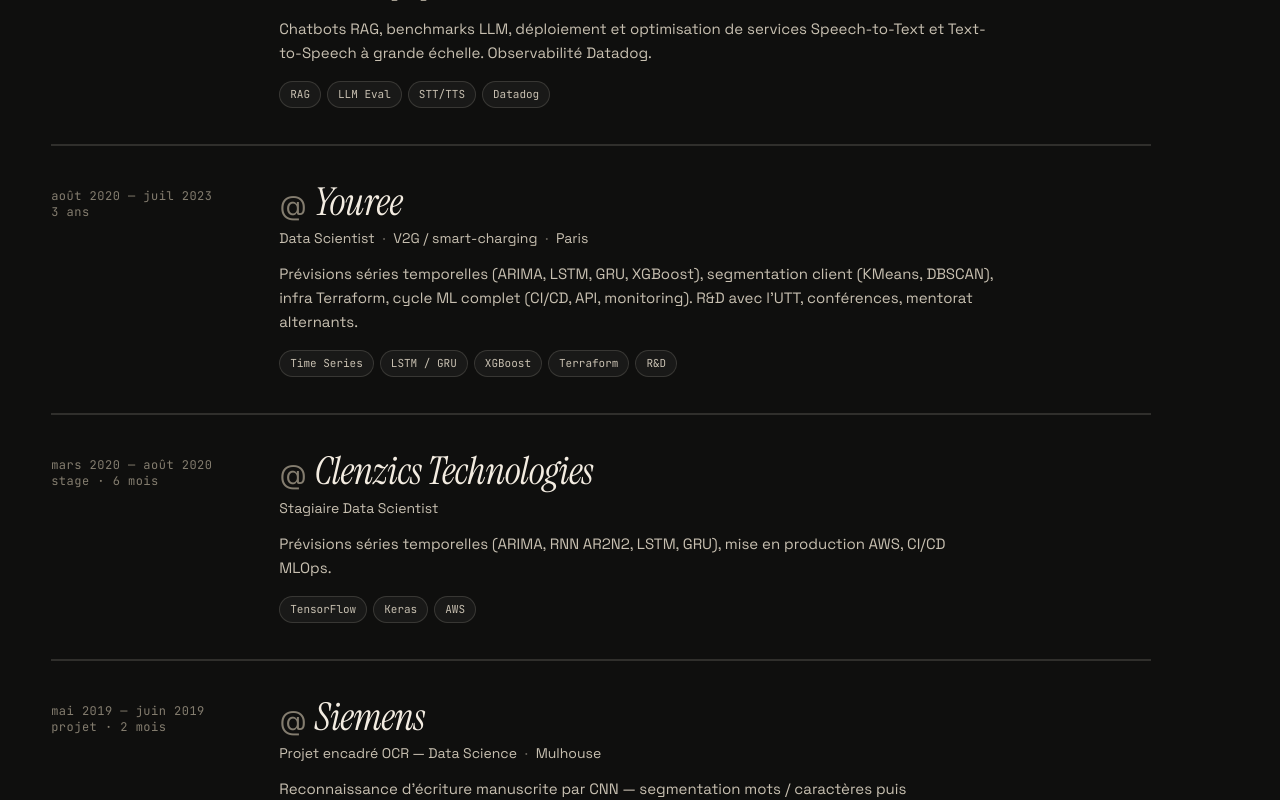
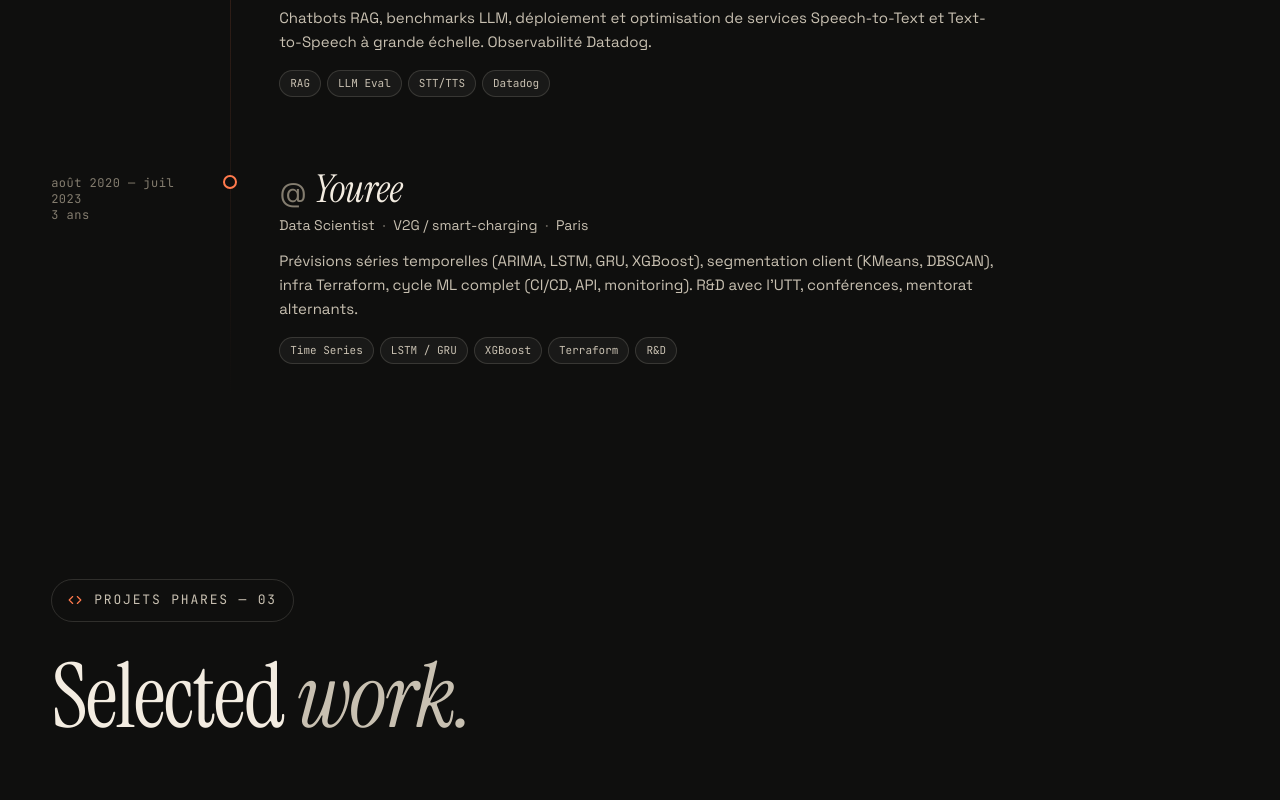
Before and after one commit to MelchiorObame/portfolio-cv-melchior, a React (Vite) app: page / in a window 1280 px wide. Shown: the part 3440-4240 px from the top of the page. Built offline with nearby package versions, Linux system fonts and the light colour scheme.

Commit message:
feat: update experience section by removing outdated job entries and enhancing timeline visuals

```diff
--- a/src/components/sections/Experience.tsx
+++ b/src/components/sections/Experience.tsx
@@ -19,11 +19,19 @@
           </h2>
         </RevealWrapper>
 
-        <div className="max-w-[1100px]">
-          {experience.map((job) => (
+        <div className="max-w-[1100px] relative">
+          {/* Timeline vertical line */}
+          <div className="hidden md:block absolute left-[179px] top-0 bottom-0 w-px bg-gradient-to-b from-transparent via-[var(--accent)] to-transparent opacity-30" />
+
+          {experience.map((job, idx) => (
             <RevealWrapper key={job.id}>
-              <div className="group grid grid-cols-1 md:grid-cols-[180px_1fr] gap-3 md:gap-12 py-9 border-t border-[var(--line)] last:border-b last:border-[var(--line)]">
-                <div className="font-mono text-xs text-ink-3 tracking-[0.04em] pt-1.5">
+              <div className="group grid grid-cols-1 md:grid-cols-[180px_1fr] gap-3 md:gap-12 py-9 relative">
+                {/* Timeline dot */}
+                <div className="hidden md:block absolute left-[172px] top-[42px] w-3.5 h-3.5 rounded-full border-2 border-accent bg-[var(--bg)] z-10 transition-all duration-300 group-hover:bg-accent group-hover:shadow-[0_0_12px_var(--accent)]"
+                  style={{ boxShadow: idx === 0 ? '0 0 16px var(--accent)' : undefined }}
+                />
+
+                <div className="font-mono text-xs text-ink-3 tracking-[0.04em] pt-1.5 md:pr-8">
                   {job.period}
                   <br />
                   <span className="text-ink-3">{job.duration}</span>
--- a/src/data/portfolio.ts
+++ b/src/data/portfolio.ts
@@ -103,28 +103,6 @@
     location: 'Paris',
     desc: 'Prévisions séries temporelles (ARIMA, LSTM, GRU, XGBoost), segmentation client (KMeans, DBSCAN), infra Terraform, cycle ML complet (CI/CD, API, monitoring). R&D avec l\'UTT, conférences, mentorat alternants.',
     tags: ['Time Series', 'LSTM / GRU', 'XGBoost', 'Terraform', 'R&D'],
-  },
-  {
-    id: 'clenzics',
-    period: 'mars 2020 — août 2020',
-    duration: 'stage · 6 mois',
-    company: 'Clenzics Technologies',
-    role: 'Stagiaire Data Scientist',
-    via: null,
-    location: null,
-    desc: 'Prévisions séries temporelles (ARIMA, RNN AR2N2, LSTM, GRU), mise en production AWS, CI/CD MLOps.',
-    tags: ['TensorFlow', 'Keras', 'AWS'],
-  },
-  {
-    id: 'siemens',
-    period: 'mai 2019 — juin 2019',
-    duration: 'projet · 2 mois',
-    company: 'Siemens',
-    role: 'Projet encadré OCR — Data Science',
-    via: null,
-    location: 'Mulhouse',
-    desc: 'Reconnaissance d\'écriture manuscrite par CNN — segmentation mots / caractères puis classification. TensorFlow, Keras, OpenCV, Docker, Data Augmentation.',
-    tags: ['CNN', 'OCR', 'OpenCV'],
   },
 ]
 
```
